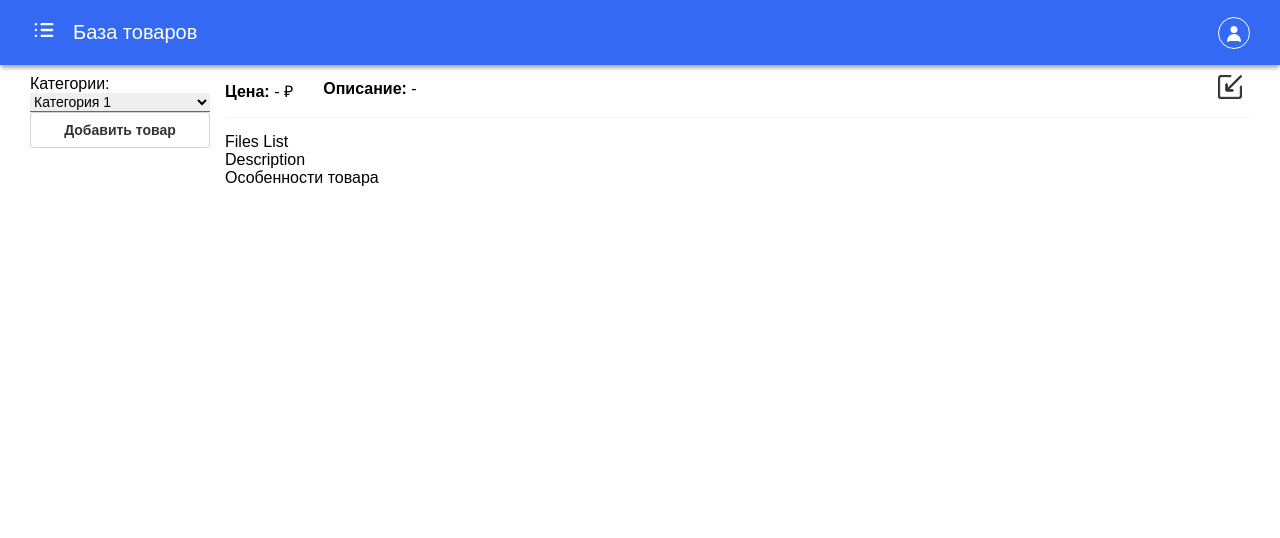
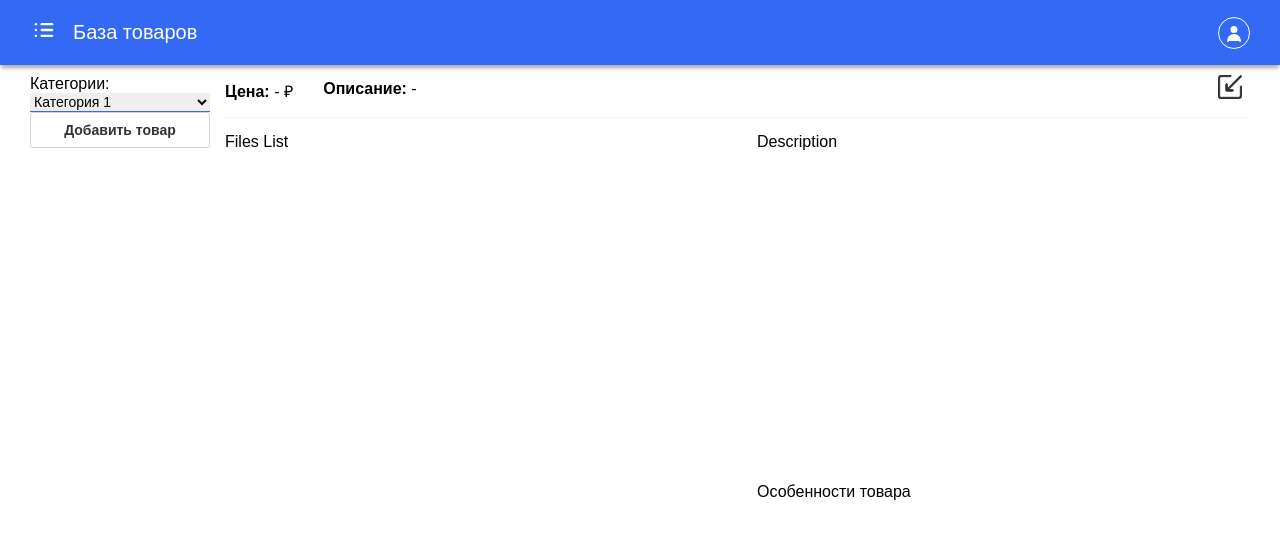
Before and after one commit to Lukanind/client, a React (Create React App) app: page /categories in a window 1280 px wide. Shown: the top 538 px of the page. Built offline with nearby package versions, Linux system fonts and the light colour scheme.

Commit message:
Махинации с оформлением и новый компонент - FilesList

```diff
--- /dev/null
+++ b/src/assets/icons/DownloadIcon.tsx
@@ -0,0 +1,28 @@
+import {FC} from 'react';
+import {IconProps} from '../../types/commonTypes';
+
+export const DownloadIcon: FC<IconProps> = props => {
+    const {
+        className,
+        color = '#313131',
+        height = 24,
+        width = 24,
+        onClick
+    } = props;
+
+    return (
+        <svg fill={color} width={width} height={height}
+        onClick={onClick}
+        className={className}
+        viewBox="0 0 24 24" id="download-3"
+        data-name="Flat Line"
+        xmlns="http://www.w3.org/2000/svg">
+        <polyline
+            id="primary" points="15 18 12 21 9 18"
+            stroke={color} stroke-width="2" stroke-linecap="round"></polyline>
+        <line id="primary-2" data-name="primary" x1="12" y1="21" x2="12" y2="7"
+            stroke={color} stroke-width="2" stroke-linecap="round"></line>
+        <path id="primary-3" data-name="primary" d="M8,14H5a1,1,0,0,1-1-1V4A1,1,0,0,1,5,3H19a1,1,0,0,1,1,1v9a1,1,0,0,1-1,1H16"
+            stroke={color} stroke-width="2" stroke-linecap="round"></path></svg>
+    );
+}
--- a/src/assets/icons/index.ts
+++ b/src/assets/icons/index.ts
@@ -3,3 +3,4 @@ export {UserIcon} from './UserIcon';
 export {TrashIcon} from './TrashIcon';
 export {PencilIcon} from './PencilIcon';
 export {UploadIcon} from './UploadIcon';
+export {DownloadIcon} from './DownloadIcon';
--- a/src/pages/category/CategoriesPage.tsx
+++ b/src/pages/category/CategoriesPage.tsx
@@ -178,13 +178,15 @@ export const CategoriesPage: FC = () => {
                             <UploadIcon onClick={uploadFileHandler}/>
                         </div>
                     </div>
-                    <div>
-                        <div>
+                    <div className='cat-page__product-add-info'>
+                        <div className='cat-page__product-add-info-files'>
                             Files List
                         </div>
-                        <div>
-                            <div>Description</div>
-                            <div>Особенности товара</div>
+                        <div className='cat-page__product-add-info-data'>
+                            <div className='cat-page__product-add-info-data_cell'>
+                                Description</div>
+                            <div className='cat-page__product-add-info-data_cell'>
+                                Особенности товара</div>
                         </div>
                     </div>
                 </div>
--- a/src/pages/category/categoryPageStyles.scss
+++ b/src/pages/category/categoryPageStyles.scss
@@ -64,4 +64,26 @@
             cursor: pointer;
         }
     }
+
+    &__product-add-info {
+        display: flex;
+        gap: 32px;
+        height: 100%;
+    }
+
+    &__product-add-info-files {
+        min-width: 500px;
+    }
+
+    &__product-add-info-data {
+        display: flex;
+        width: 100%;
+        flex-direction: column;
+        justify-content: space-between;
+        gap: 32px;
+
+        &_cell {
+            height: 50%;
+        }
+    }
 }
--- a/src/types/models.ts
+++ b/src/types/models.ts
@@ -25,3 +25,9 @@ export interface User {
     password: string;
     role: 'admin' | 'manager' | 'user';
 }
+
+export interface UserFiles {
+    id: number;
+    systeName: string;
+    displayName: string;
+}
```
Also changed, not shown: src/components/filesList/FileList.tsx (added, +37 -0 lines), src/components/filesList/FilesListProps.ts (added, +7 -0 lines), src/components/filesList/FilesListStyles.scss (added, +52 -0 lines).
